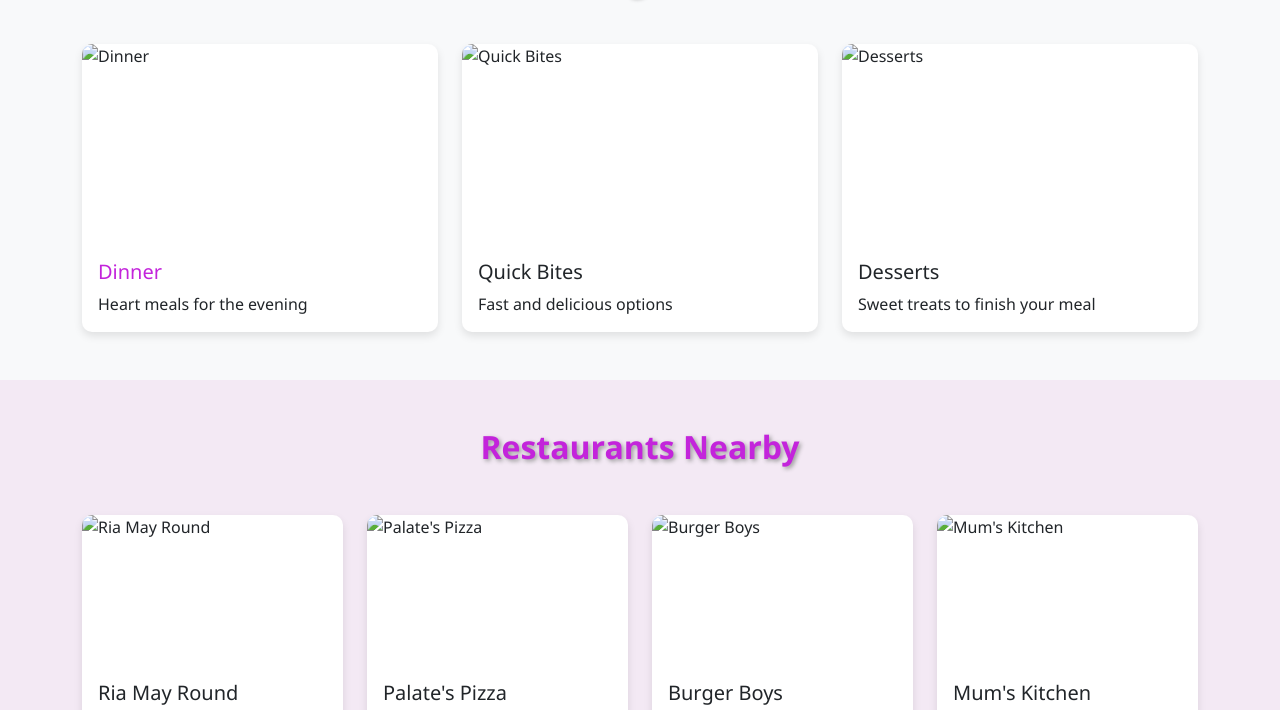
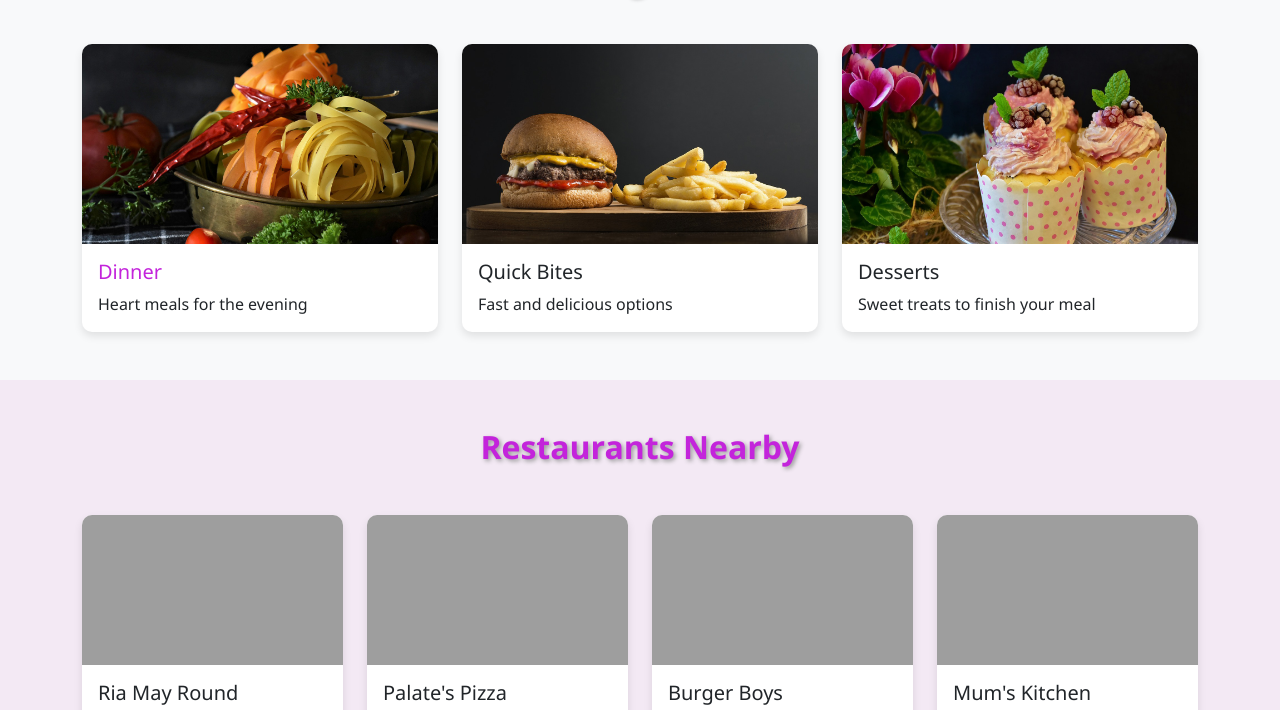
Before and after one commit to Mamoako333/website, a plain HTML site: page index.html in a window 1280 px wide. Shown: the part 421-1131 px from the top of the page. Drawn offline with nearby package versions, Linux system fonts and the light colour scheme; the site is published under a folder, as on GitHub Pages, so addresses that start at the root find nothing.

Commit message:
images update

```diff
--- a/index.html
+++ b/index.html
@@ -70,7 +70,7 @@
             <div class="row g-4">
                 <div class="col-md-4">
                     <div class="card category-card h-100">
-                        <img src="/images/dinner.png" class="card-img-top" alt="Dinner">
+                        <img src="images/dinner.png" class="card-img-top" alt="Dinner">
                         <div class="card-body">
                             <h5 class="card-title" style="color:#C324DB ;" >Dinner</h5>
                             <p class="card-text">Heart meals for the evening</p>
@@ -79,7 +79,7 @@
                 </div>
                 <div class="col-md-4">
                     <div class="card category-card h-100">
-                        <img src="/images/bugger.png" class="card-img-top" alt="Quick Bites">
+                        <img src="images/bugger.png" class="card-img-top" alt="Quick Bites">
                         <div class="card-body">
                             <h5 class="card-title">Quick Bites</h5>
                             <p class="card-text">Fast and delicious options</p>
@@ -88,7 +88,7 @@
                 </div>
                 <div class="col-md-4">
                     <div class="card category-card h-100">
-                        <img src="/images/desserts.png" class="card-img-top" alt="Desserts">
+                        <img src="images/desserts.png" class="card-img-top" alt="Desserts">
                         <div class="card-body">
                             <h5 class="card-title">Desserts</h5>
                             <p class="card-text">Sweet treats to finish your meal</p>
@@ -106,7 +106,7 @@
             <div class="row g-4">
                 <div class="col-md-6 col-lg-3">
                     <div class="card restaurant-card h-100">
-                        <img src="/images/rest1.png" class="card-img-top" alt="Ria May Round">
+                        <img src="images/rest1.png" class="card-img-top" alt="Ria May Round">
                         <div class="card-body">
                             <h5 class="card-title">Ria May Round</h5>
                             <p class="text-muted">Local Chicago Favorites</p>
@@ -124,7 +124,7 @@
                 </div>
                 <div class="col-md-6 col-lg-3">
                     <div class="card restaurant-card h-100">
-                        <img src="/images/rest2.png" class="card-img-top" alt="Palate's Pizza">
+                        <img src="images/rest2.png" class="card-img-top" alt="Palate's Pizza">
                         <div class="card-body">
                             <h5 class="card-title">Palate's Pizza</h5>
                             <p class="text-muted">Trending Tastes</p>
@@ -142,7 +142,7 @@
                 </div>
                 <div class="col-md-6 col-lg-3">
                     <div class="card restaurant-card h-100">
-                        <img src="/images/rest1.png" class="card-img-top" alt="Burger Boys">
+                        <img src="images/rest1.png" class="card-img-top" alt="Burger Boys">
                         <div class="card-body">
                             <h5 class="card-title">Burger Boys</h5>
                             <p class="text-muted">Trending Tastes</p>
@@ -160,7 +160,7 @@
                 </div>
                 <div class="col-md-6 col-lg-3">
                     <div class="card restaurant-card h-100">
-                        <img src="/images/rest2.png" class="card-img-top" alt="Mum's Kitchen">
+                        <img src="images/rest2.png" class="card-img-top" alt="Mum's Kitchen">
                         <div class="card-body">
                             <h5 class="card-title">Mum's Kitchen</h5>
                             <p class="text-muted">Home-style cooking</p>
@@ -185,7 +185,7 @@
         <div class="container">
             <div class="row align-items-center">
                 <div class="col-lg-6">
-                    <img src="/images/salad.jpeg" alt="Green Goddess Salad" class="img-fluid rounded">
+                    <img src="images/salad.jpeg" alt="Green Goddess Salad" class="img-fluid rounded">
                 </div>
                 <div class="col-lg-6">
                     <h2>Green Goddess Salad</h2>
```
Also changed, not shown: login.html (+1 -0 lines).
